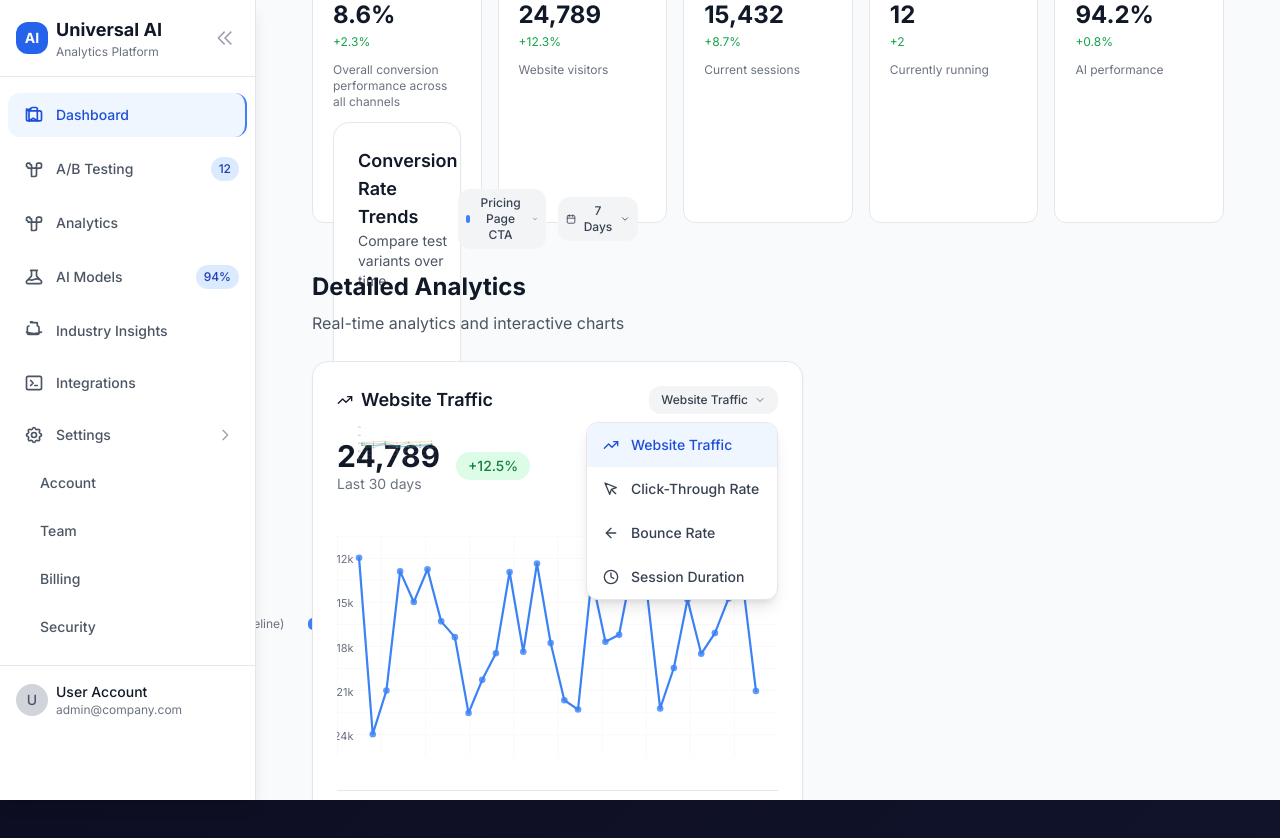
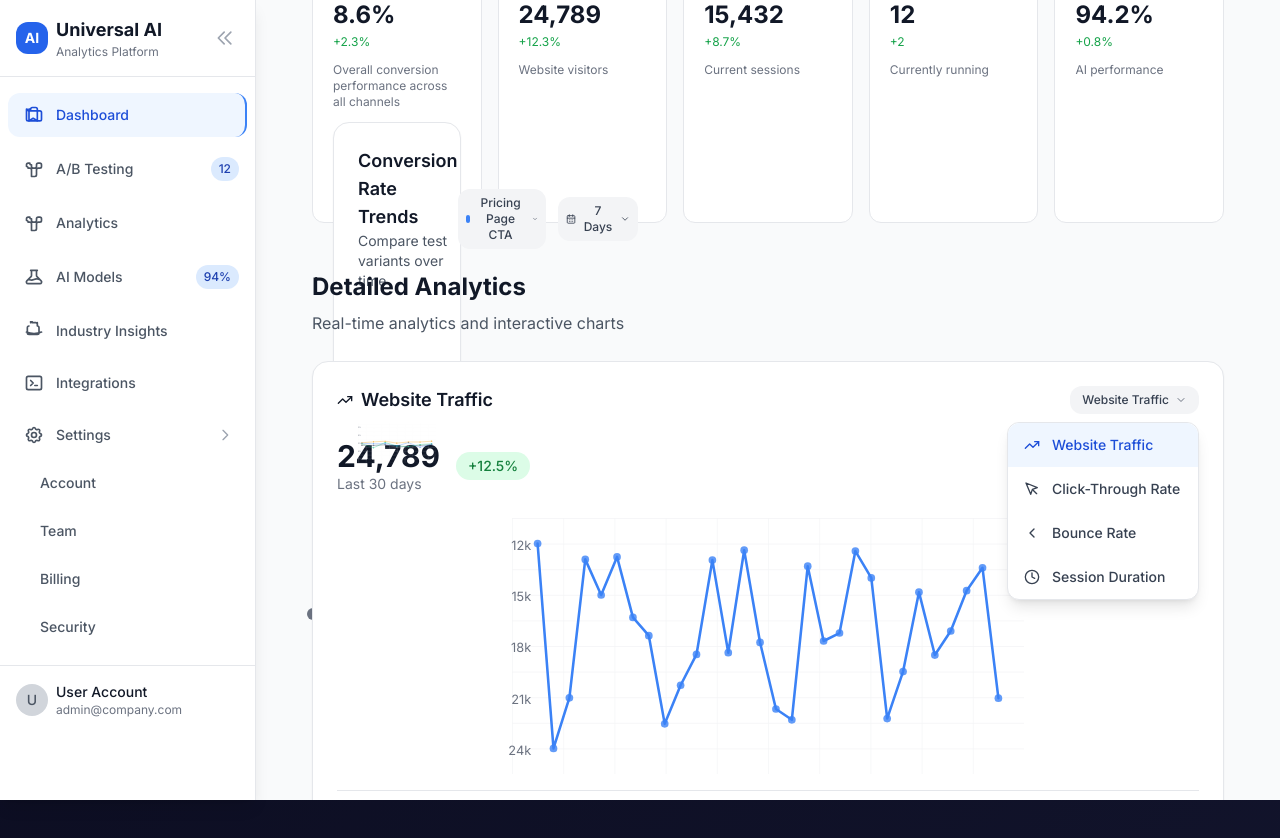
Before and after one commit to alexyc9381/optimizely, a Next.js app in the folder apps/web/: page / in a window 1280 px wide. Both pictures are taken after a click on the button "Website Traffic". Shown: the top 838 px of the page. Built offline with nearby package versions, Linux system fonts and the light colour scheme.

Commit message:
fix: CRITICAL React hydration mismatch causing dashboard errors

```diff
--- a/apps/web/components/ConversionRateTrendChart.tsx
+++ b/apps/web/components/ConversionRateTrendChart.tsx
@@ -1,4 +1,4 @@
-import { Calendar, ChevronDown } from 'lucide-react';
+import { CalendarDays, ChevronDown } from 'lucide-react';
 import React, { useEffect, useState } from 'react';
 
 interface ConversionDataPoint {
@@ -28,7 +28,7 @@ const ConversionRateTrendChart: React.FC<ConversionRateTrendChartProps> = ({
   const [showTimeDropdown, setShowTimeDropdown] = useState(false);
   const [showTestDropdown, setShowTestDropdown] = useState(false);
   const [data, setData] = useState<ConversionDataPoint[]>([]);
-  const [loading, setLoading] = useState(false);
+  const [loading, setLoading] = useState(true);
 
   // Available timeframes
   const timeframes = [
@@ -42,7 +42,7 @@ const ConversionRateTrendChart: React.FC<ConversionRateTrendChartProps> = ({
   // Available test groups
   const testGroups = [
     { id: 'pricing_page_test', name: 'Pricing Page CTA', color: '#3B82F6' },
-    { id: 'onboarding_flow', name: 'Onboarding Flow', color: '#8B5CF6' },
+    { id: 'onboarding_flow', name: 'Onboarding Flow', color: '#3B82F6' },
     { id: 'email_campaign', name: 'Email Subject Lines', color: '#F59E0B' },
     { id: 'landing_page', name: 'Landing Page Design', color: '#10B981' },
   ];
@@ -65,7 +65,7 @@ const ConversionRateTrendChart: React.FC<ConversionRateTrendChartProps> = ({
       case 'email_campaign':
         return [
           ...baseVariants.slice(0, 2),
-          { id: 'variant_b', name: 'Personalized', color: '#8B5CF6' },
+          { id: 'variant_b', name: 'Personalized', color: '#3B82F6' },
         ];
 
       default:
@@ -111,8 +111,19 @@ const ConversionRateTrendChart: React.FC<ConversionRateTrendChartProps> = ({
     return data;
   };
 
-  // Load data when timeframe or test changes
+  // Initialize data on client-side only to prevent hydration mismatch
   useEffect(() => {
+    const selectedTimeframe = timeframes.find(t => t.id === timeframe);
+    const days = selectedTimeframe?.days || 7;
+    const newData = generateMockData(days, selectedTest);
+    setData(newData);
+    setLoading(false);
+  }, []);
+
+  // Load data when timeframe or test changes (after initial mount)
+  useEffect(() => {
+    if (data.length === 0) return; // Skip if initial load hasn't happened
+
     setLoading(true);
     const selectedTimeframe = timeframes.find(t => t.id === timeframe);
     const days = selectedTimeframe?.days || 7;
@@ -237,7 +248,7 @@ const ConversionRateTrendChart: React.FC<ConversionRateTrendChartProps> = ({
               className='flex items-center gap-1.5 px-2 py-1.5 text-xs font-medium text-gray-700 bg-gray-100 border border-gray-300 rounded-lg hover:bg-gray-50 focus:outline-none focus:ring-2 focus:ring-blue-500'
               data-oid='etb4khc'
             >
-              <Calendar className='w-3 h-3' data-oid='._28642' />
+              <CalendarDays className='w-3 h-3' data-oid='._28642' />
               {currentTimeframe?.label}
               <ChevronDown className='w-3 h-3' data-oid=':ncd2a3' />
             </button>
@@ -413,7 +424,7 @@ const ConversionRateTrendChart: React.FC<ConversionRateTrendChartProps> = ({
 
       {/* Legend */}
       <div
-        className='flex items-center justify-center gap-6 mt-4 pt-4 border-t border-gray-200'
+        className='flex flex-wrap items-center justify-center gap-2 sm:gap-4 lg:gap-6 mt-4 pt-4 border-t border-gray-200'
         data-oid='9yd_4di'
       >
         {variants.map(variant => {
@@ -441,7 +452,7 @@ const ConversionRateTrendChart: React.FC<ConversionRateTrendChartProps> = ({
           return (
             <div
               key={variant.id}
-              className='flex items-center gap-2'
+              className='flex items-center gap-1 sm:gap-2'
               data-oid='ajfo395'
             >
               <div
@@ -450,17 +461,23 @@ const ConversionRateTrendChart: React.FC<ConversionRateTrendChartProps> = ({
                 data-oid='v25yykb'
               />
 
-              <span className='text-sm text-gray-600' data-oid='y138i1g'>
+              <span
+                className='text-xs sm:text-sm text-gray-600'
+                data-oid='y138i1g'
+              >
                 {variant.name}
               </span>
               <span
-                className='text-sm font-semibold text-gray-900'
+                className='text-xs sm:text-sm font-semibold text-gray-900'
                 data-oid='3x-ziv3'
               >
                 {latestValue.toFixed(1)}%
               </span>
               {variant.isControl && (
-                <span className='text-xs text-gray-500 ml-1' data-oid='l0w.25z'>
+                <span
+                  className='text-xs text-gray-500 ml-0.5 sm:ml-1'
+                  data-oid='l0w.25z'
+                >
                   (baseline)
                 </span>
               )}
--- a/apps/web/components/UniversalAIDashboard.tsx
+++ b/apps/web/components/UniversalAIDashboard.tsx
@@ -439,7 +439,10 @@ const UniversalAIDashboard: React.FC = () => {
               <h3 className='text-sm font-semibold text-gray-600 mb-2'>
                 Total Visitors
               </h3>
-              <div className='text-2xl font-bold text-gray-900 leading-tight mb-1'>
+              <div
+                className='text-2xl font-bold text-gray-900 leading-tight mb-1'
+                suppressHydrationWarning
+              >
                 {dashboardStats.totalVisitors.toLocaleString()}
               </div>
               <div className='text-xs text-green-600 mb-3'>+12.3%</div>
@@ -451,7 +454,10 @@ const UniversalAIDashboard: React.FC = () => {
               <h3 className='text-sm font-semibold text-gray-600 mb-2'>
                 Active Sessions
               </h3>
-              <div className='text-2xl font-bold text-gray-900 leading-tight mb-1'>
+              <div
+                className='text-2xl font-bold text-gray-900 leading-tight mb-1'
+                suppressHydrationWarning
+              >
                 {dashboardStats.totalSessions.toLocaleString()}
               </div>
               <div className='text-xs text-green-600 mb-3'>+8.7%</div>
--- a/apps/web/components/WebMetricsChart.tsx
+++ b/apps/web/components/WebMetricsChart.tsx
@@ -1,6 +1,6 @@
 import {
-  ArrowLeft,
   ChevronDown,
+  ChevronLeft,
   Clock,
   MousePointer,
   TrendingUp,
@@ -53,7 +53,7 @@ const WebMetricsChart: React.FC = () => {
     bounce: {
       id: 'bounce',
       name: 'Bounce Rate',
-      icon: <ArrowLeft className='w-4 h-4' data-oid='sn1dml5' />,
+      icon: <ChevronLeft className='w-4 h-4' data-oid='sn1dml5' />,
       color: '#F59E0B',
       unit: '%',
       current: '32.1%',
@@ -64,7 +64,7 @@ const WebMetricsChart: React.FC = () => {
       id: 'session',
       name: 'Session Duration',
       icon: <Clock className='w-4 h-4' data-oid='gdxx2zi' />,
-      color: '#8B5CF6',
+      color: '#3B82F6',
       unit: 'min',
       current: '12m 34s',
       trend: '+1.2m',
@@ -118,7 +118,16 @@ const WebMetricsChart: React.FC = () => {
     return data;
   };
 
+  // Initialize data on client-side only to prevent hydration mismatch
   useEffect(() => {
+    setData(generateMockData(selectedMetric));
+    setLoading(false);
+  }, []);
+
+  // Load data when metric changes (after initial mount)
+  useEffect(() => {
+    if (data.length === 0) return; // Skip if initial load hasn't happened
+
     setLoading(true);
     // Simulate API call
     setTimeout(() => {
@@ -134,7 +143,7 @@ const WebMetricsChart: React.FC = () => {
 
   return (
     <div
-      className='bg-white rounded-xl p-6 border border-gray-200 shadow-sm w-[491px]'
+      className='bg-white rounded-xl p-6 border border-gray-200 shadow-sm w-full'
       data-oid='-8:79wi'
     >
       {/* Header with Metric Selector */}
```
